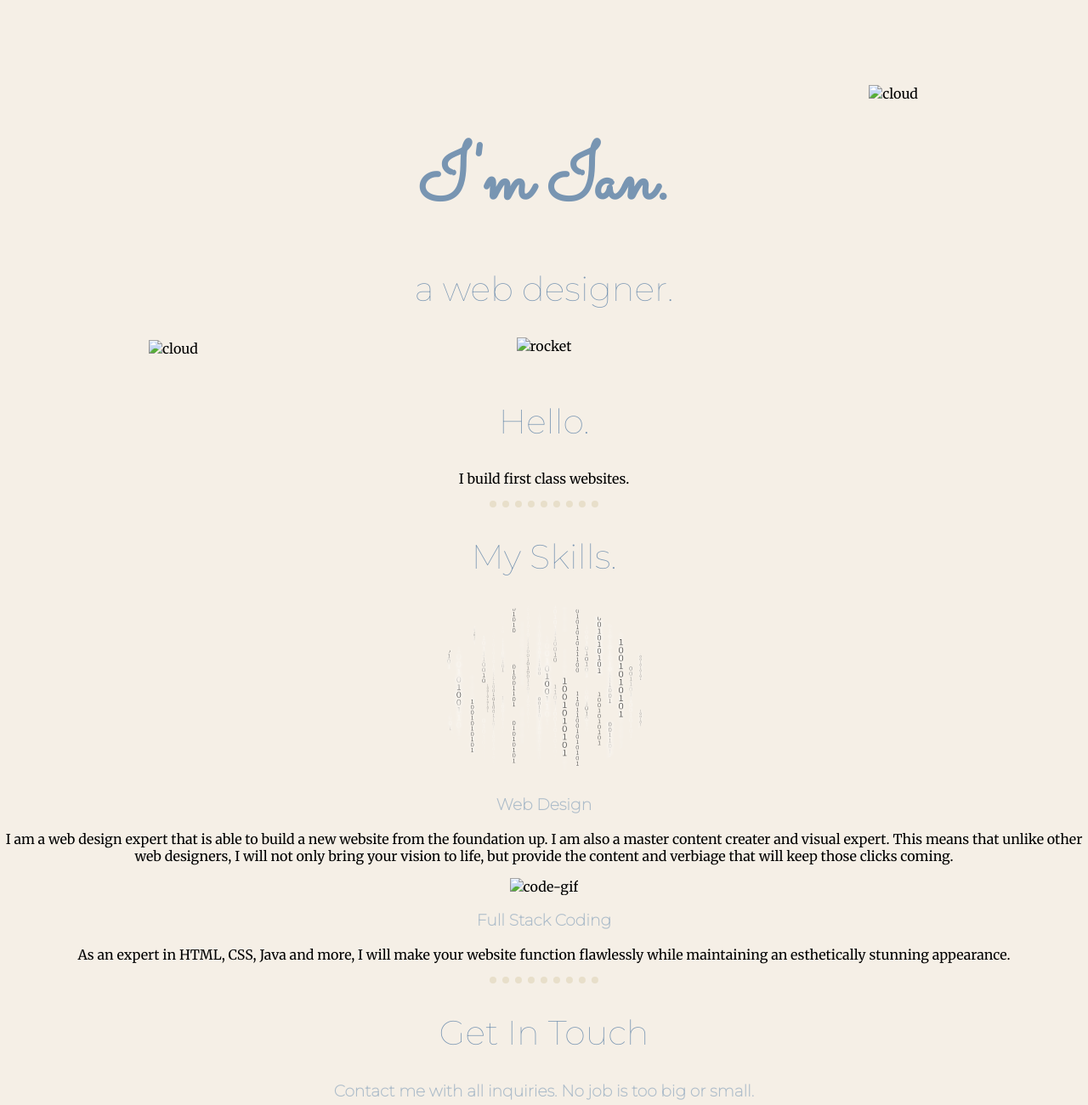
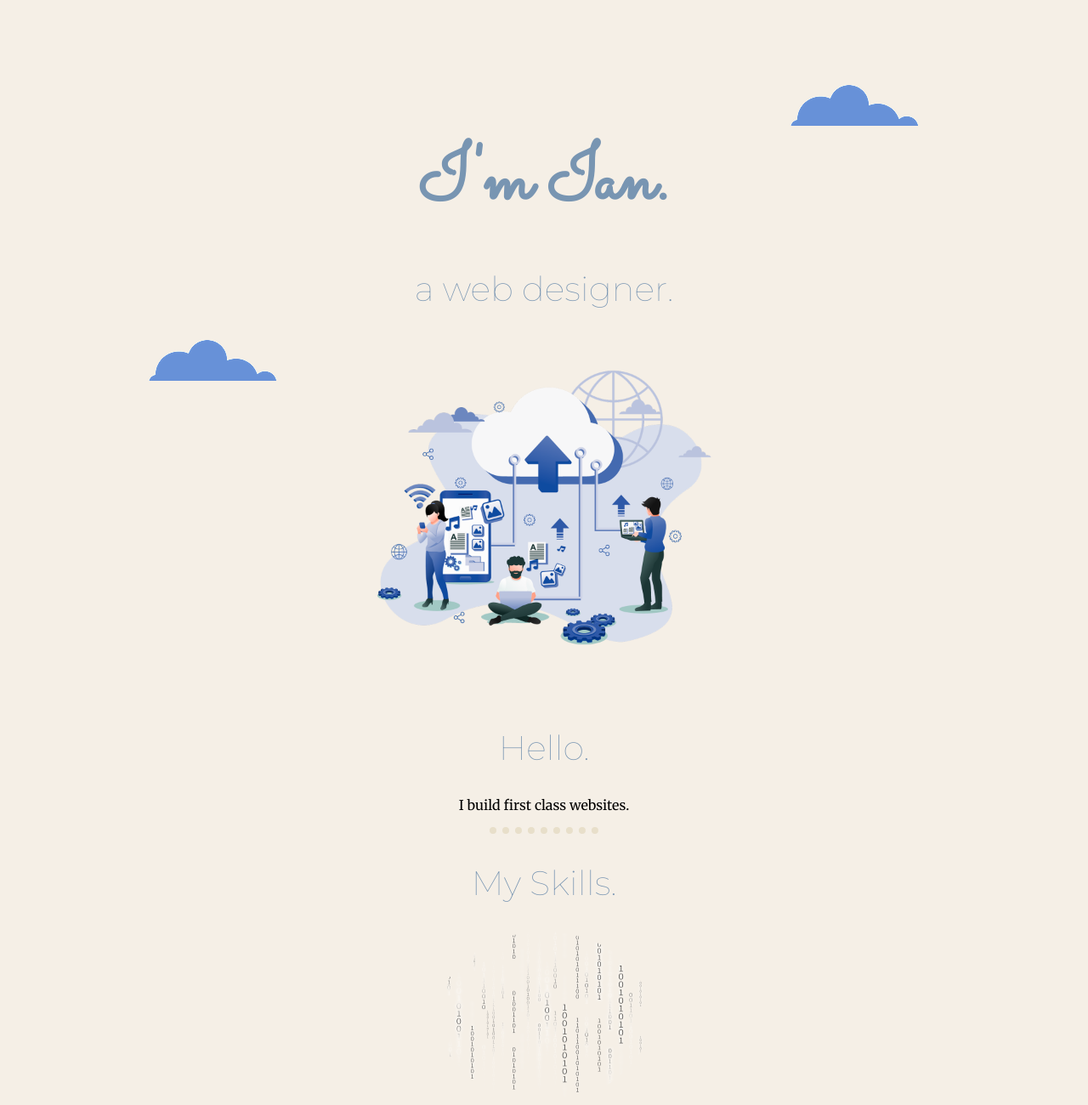
Before and after one commit to IanKatz33/CodingSite3, a plain HTML site: page index.html in a window 1280 px wide. Shown: the top 1300 px of the page at 85% size. Drawn offline with Linux system fonts and the light colour scheme; files whose address does not match are found by name.

Commit message:
Update index.html

```diff
--- a/index.html
+++ b/index.html
@@ -22,11 +22,11 @@
 <body>
 
   <div class="top-container">
-    <img class="top-cloud" src="images/cloud.png" alt="cloud">
+    <img class="top-cloud" src="https://github.com/IanKatz33/CodingSite3/blob/6986c1dec06973fd5a284d8ebeaa51f02965ba01/cloud.png" alt="cloud">
     <h1>I'm Ian. </h1>
     <h2>a web designer.</h2>
-    <img class="bottom-cloud" src="images/cloud.png" alt="cloud">
-    <img src="images/design.png" alt="rocket"  width="400"
+    <img class="bottom-cloud" src="https://github.com/IanKatz33/CodingSite3/blob/6986c1dec06973fd5a284d8ebeaa51f02965ba01/cloud.png" alt="cloud">
+    <img src="https://github.com/IanKatz33/CodingSite3/blob/6986c1dec06973fd5a284d8ebeaa51f02965ba01/design.png" alt="design-team"  width="400"
      height="400">
   </div>
 
@@ -40,12 +40,12 @@
     <div class="skills">
       <h2>My Skills.</h2>
       <div class="skill-row">
-        <img class="matrix-img" src="/Users/iankatz/Documents/CSS - My Site/images/matrix copy.png"  alt="code-gif">
+        <img class="matrix-img" src="https://github.com/IanKatz33/CodingSite3/blob/6986c1dec06973fd5a284d8ebeaa51f02965ba01/matrix%20copy.png"  alt="code-gif">
         <h3>Web Design</h3>
         <p>I am a web design expert that is able to build a new website from the foundation up.  I am also a master content creater and visual expert.  This means that unlike other web designers, I will not only bring your vision to life, but provide the content and verbiage that will keep those clicks coming.</p>
       </div>
       <div class="skill-row">
-        <img class="code-gif" src="images/200w.webp"  alt="code-gif">
+        <img class="code-gif" src="https://github.com/IanKatz33/CodingSite3/blob/6986c1dec06973fd5a284d8ebeaa51f02965ba01/200w.webp"  alt="code-gif">
         <h3>Full Stack Coding</h3>
         <p>As an expert in HTML, CSS, Java and more, I will make your website function flawlessly while maintaining an esthetically stunning appearance.</p>
       </div>
```
